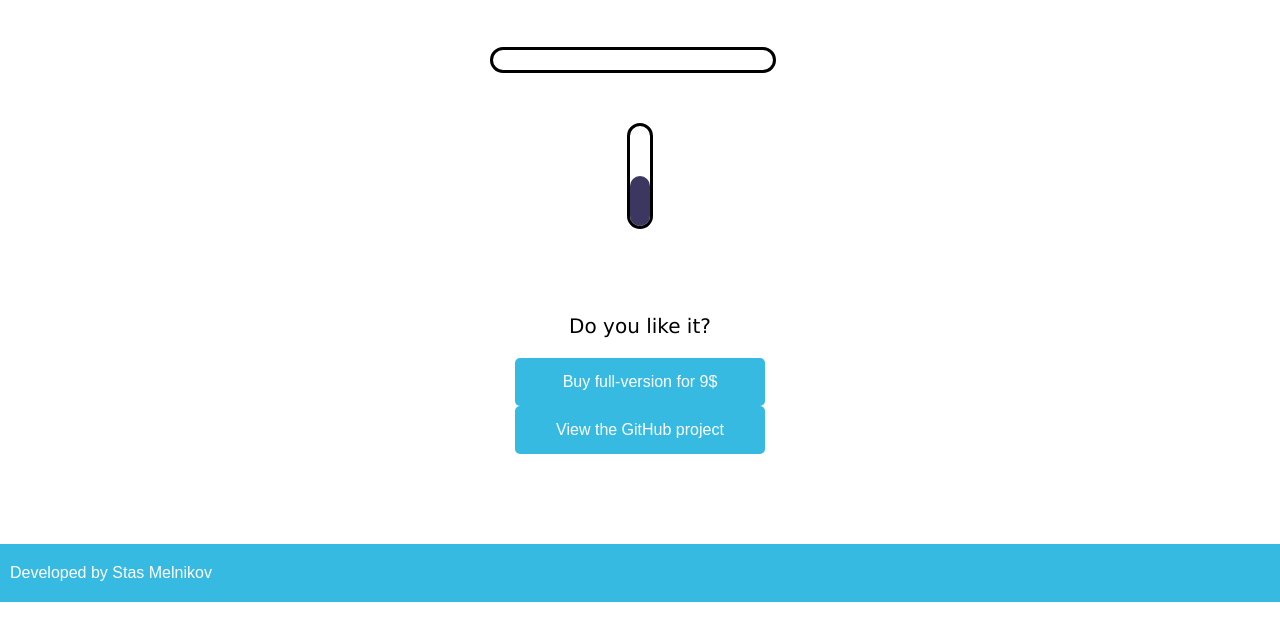
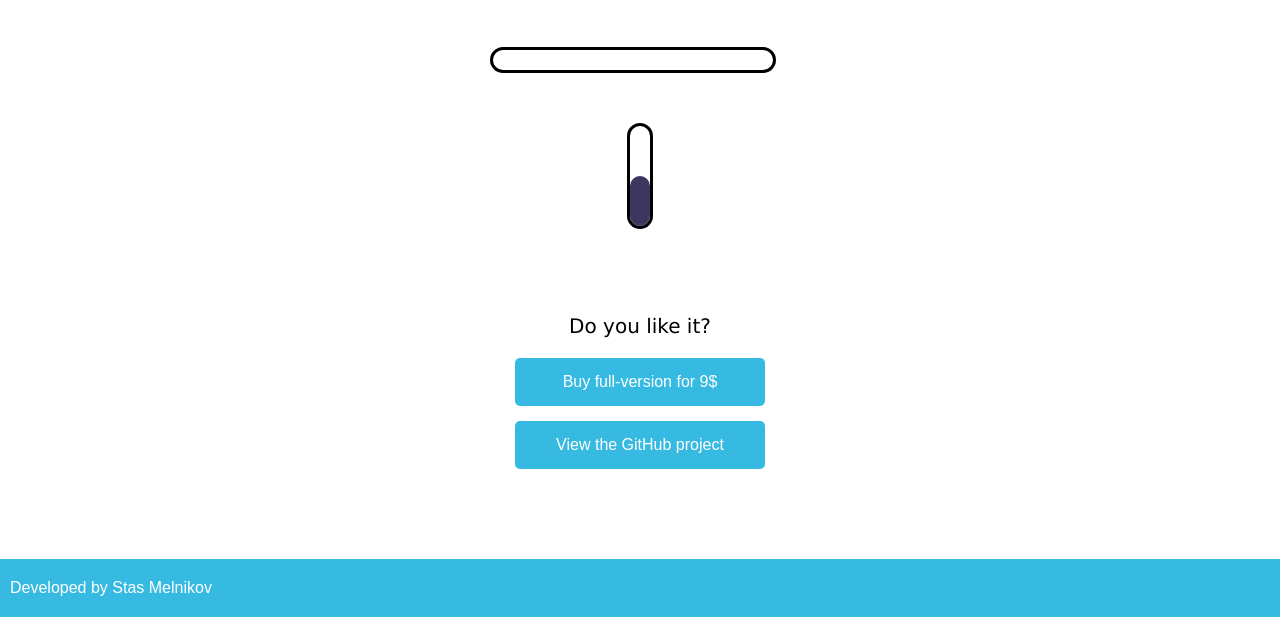
Before and after one commit to Nelex78/demo-version-responsive-framework, a plain HTML site: page index.html in a window 1280 px wide. Shown: the part 2604-3221 px from the top of the page. Drawn offline with Linux system fonts and the light colour scheme.

Commit message:
css bugfix

```diff
--- a/css/style.css
+++ b/css/style.css
@@ -81,7 +81,7 @@ a{
 	font-size: 16px;
 	display: block;
 	position: relative;
-	margin: 0 auto;
+	margin: 15px auto;
 	background-color: #36bae2;
 	border-radius: 5px;
 	cursor: pointer;
```
